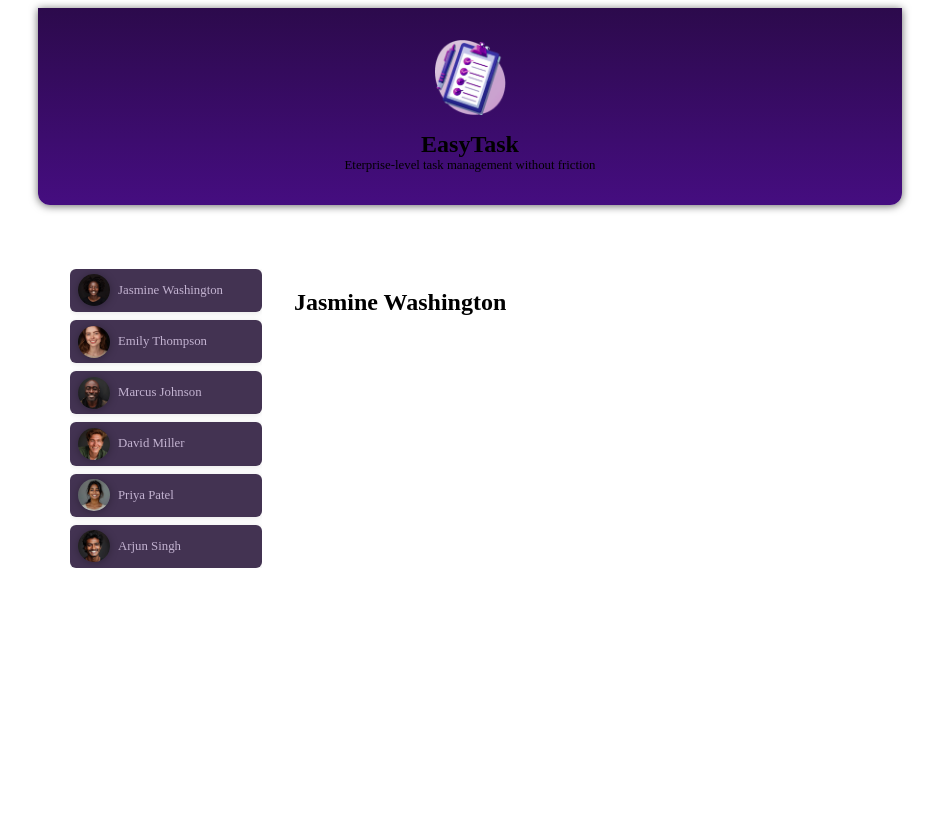
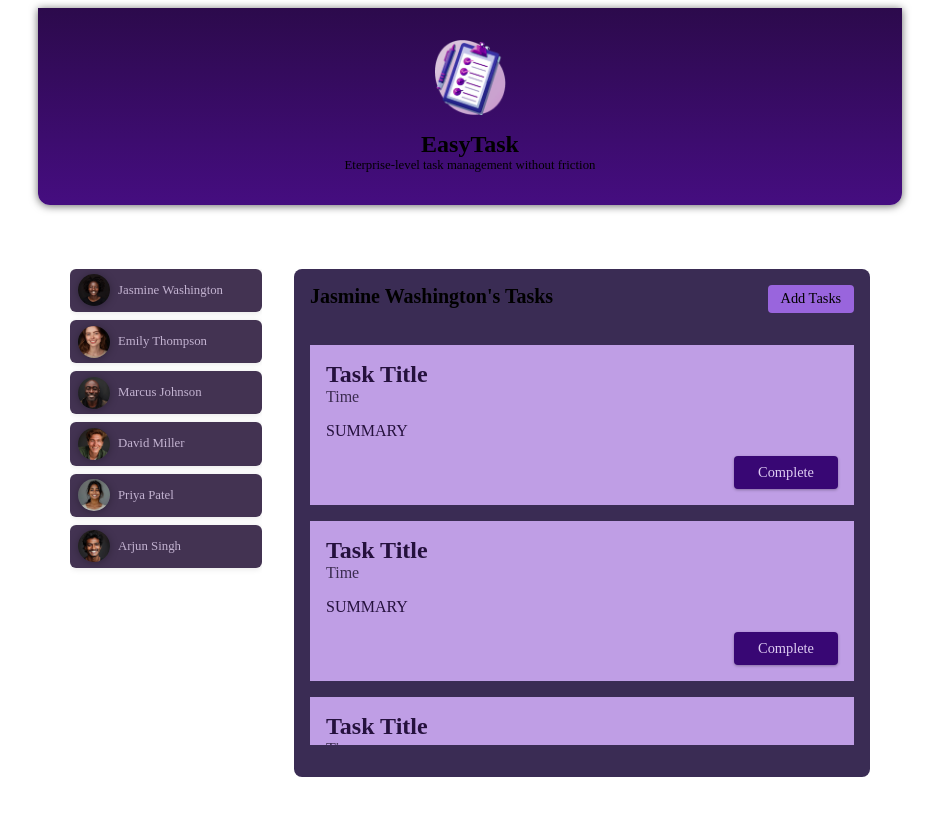
Before and after one commit to zarkonow/first-angular-app, an Angular app: page / in a window 1280 px wide. Both pictures are taken after a click on the button "Jasmine Washington". Shown: the top 816 px of the page, without its empty margins (170-1109 px from the left). Built offline with nearby package versions, Linux system fonts and the light colour scheme.

Commit message:
update tasks component: implement task display with new layout and styles, add task component for individual task rendering

```diff
--- /dev/null
+++ b/src/app/tasks/task/task.component.css
@@ -0,0 +1,37 @@
+article {
+    padding: 1rem;
+    color: #25113d;
+    background-color: #bf9ee5;
+  }
+
+  h2 {
+    margin: 0;
+  }
+
+  time {
+    color: #3c2c50;
+  }
+
+  .actions {
+    text-align: right;
+    margin: 0;
+  }
+
+  .actions button {
+    font: inherit;
+    font-size: 0.9rem;
+    cursor: pointer;
+    background-color: #380774;
+    color: #decdf2;
+    border-radius: 4px;
+    padding: 0.5rem 1.5rem;
+    border: none;
+    box-shadow: 0 1px 3px rgba(0, 0, 0, 0.3);
+    transition: all 0.3s ease;
+  }
+
+  .actions button:hover,
+  .actions button:active {
+    background-color: #4a0774;
+    box-shadow: 0 1px 6px rgba(0, 0, 0, 0.3);
+  }
--- /dev/null
+++ b/src/app/tasks/task/task.component.html
@@ -0,0 +1,8 @@
+<article>
+  <h2>Task Title</h2>
+  <time datetime="">Time</time>
+  <p>SUMMARY</p>
+  <p class="actions">
+    <button>Complete</button>
+  </p>
+</article>
--- a/src/app/tasks/tasks.component.css
+++ b/src/app/tasks/tasks.component.css
@@ -0,0 +1,63 @@
+#tasks {
+    padding: 1rem;
+    border-radius: 8px;
+    max-height: 60vh;
+    overflow: auto;
+    background-color: #3a2c54;
+  }
+
+  header {
+    display: flex;
+    justify-content: space-between;
+    align-items: flex-start;
+    margin-bottom: 2rem;
+    gap: 1rem;
+  }
+
+  h2 {
+    margin: 0;
+    font-size: 0.9rem;
+    width: 60%;
+    text-wrap: balance;
+  }
+
+  menu {
+    margin: 0;
+    padding: 0;
+  }
+
+  menu button {
+    font: inherit;
+    cursor: pointer;
+    background-color: #9965dd;
+    border-radius: 4px;
+    border: none;
+    padding: 0.35rem 0.8rem;
+    font-size: 0.9rem;
+  }
+
+  menu button:hover,
+  menu button:active {
+    background-color: #a565dd
+  }
+
+  ul {
+    list-style: none;
+    margin: 1rem 0;
+    padding: 0;
+    display: flex;
+    flex-direction: column;
+    gap: 1rem;
+    max-height: 50vh;
+    overflow: auto;
+  }
+
+  @media (min-width: 768px) {
+    h2 {
+      font-size: 1.25rem;
+    }
+
+    menu {
+      width: auto;
+    }
+  }
--- a/src/app/tasks/tasks.component.html
+++ b/src/app/tasks/tasks.component.html
@@ -1 +1,19 @@
-<h2>{{ name }}</h2>
+<section id="tasks">
+  <header>
+    <h2>{{ name }}'s Tasks</h2>
+    <menu>
+        <button>Add Tasks</button>
+    </menu>
+  </header>
+  <ul>
+    <li>
+      <app-task/>
+    </li>
+    <li>
+      <app-task/>
+    </li>
+    <li>
+      <app-task/>
+    </li>
+  </ul>
+</section>
--- a/src/app/tasks/tasks.component.ts
+++ b/src/app/tasks/tasks.component.ts
@@ -1,8 +1,9 @@
 import { Component, Input } from '@angular/core';
+import { TaskComponent } from "./task/task.component";
 
 @Component({
   selector: 'app-tasks',
-  imports: [],
+  imports: [TaskComponent],
   templateUrl: './tasks.component.html',
   styleUrl: './tasks.component.css'
 })
```
Also changed, not shown: src/app/tasks/task/task.component.ts (added, +11 -0 lines).
